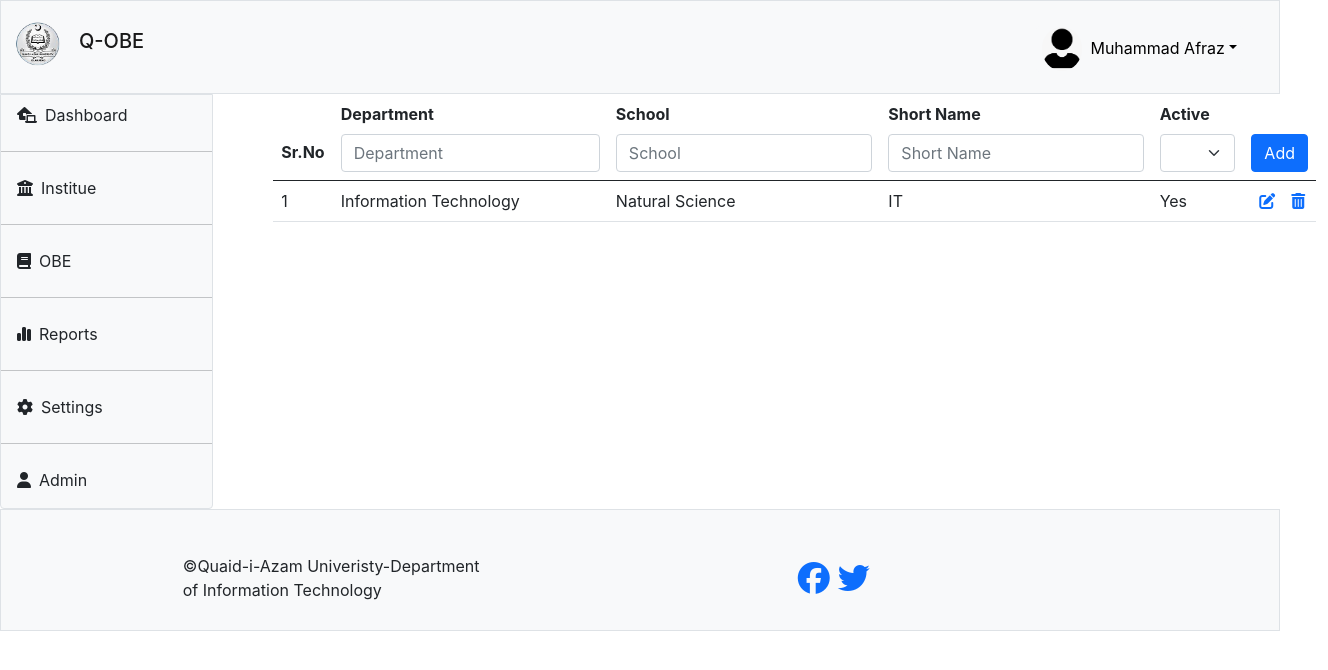
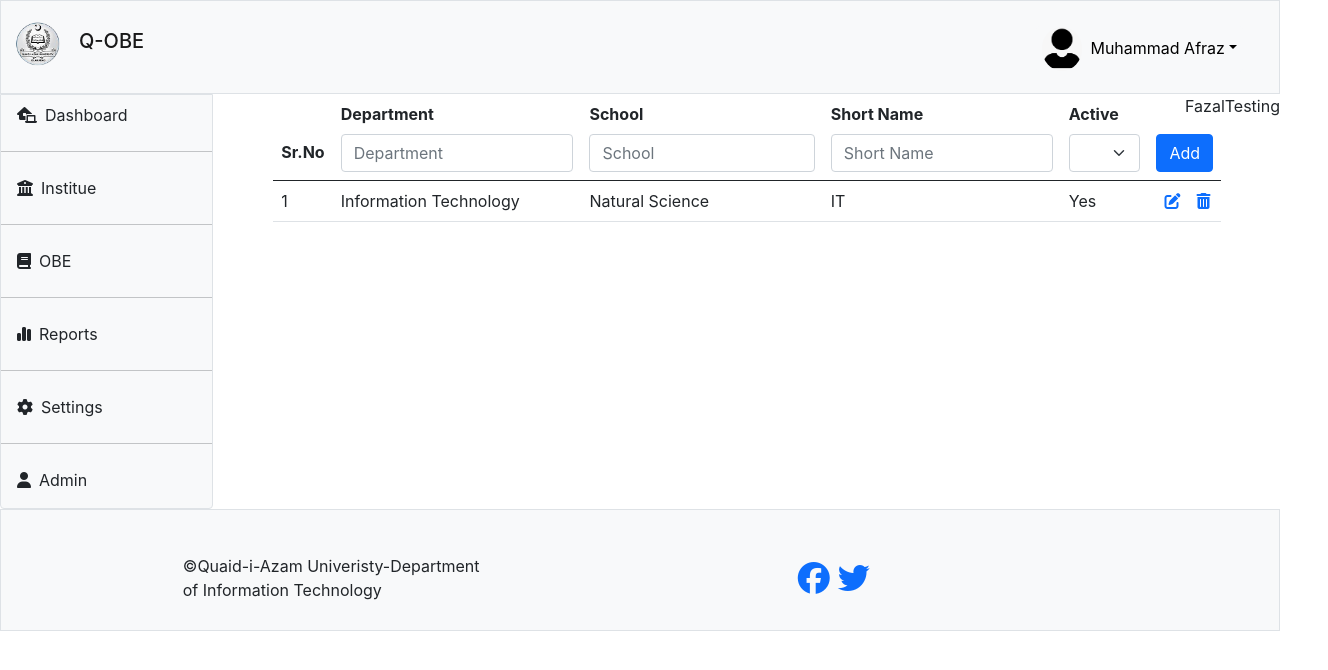
Before and after one commit to GroupOrg-QAU/obe-frontend, a React (Create React App) app: page / in a window 1280 px wide. Shown: the top 670 px of the page, 1328 px wide, since content can reach past the window. Built offline with nearby package versions, Linux system fonts and the light colour scheme.

Commit message:
fazal testing for first time

```diff
--- a/src/App.js
+++ b/src/App.js
@@ -3,6 +3,7 @@ import profile from "./Assests/profile.png";
 import Sidebar from "./components/Sidebar/Sidebar";
 import Footer from "./components/Footer/Footer";
 import Department from "./Pages/Department";
+import FazalTesting from "./FazalTesting";
 
 function App() {
   return (
@@ -14,6 +15,9 @@ function App() {
         <div>
           <Department />
         </div>
+        <div>
+          <FazalTesting />
+        </div>
       </main>
       <footer>
         <Footer />
--- /dev/null
+++ b/src/FazalTesting.js
@@ -0,0 +1,7 @@
+import React from "react";
+
+const FazalTesting = () => {
+  return <div>FazalTesting</div>;
+};
+
+export default FazalTesting;
```
